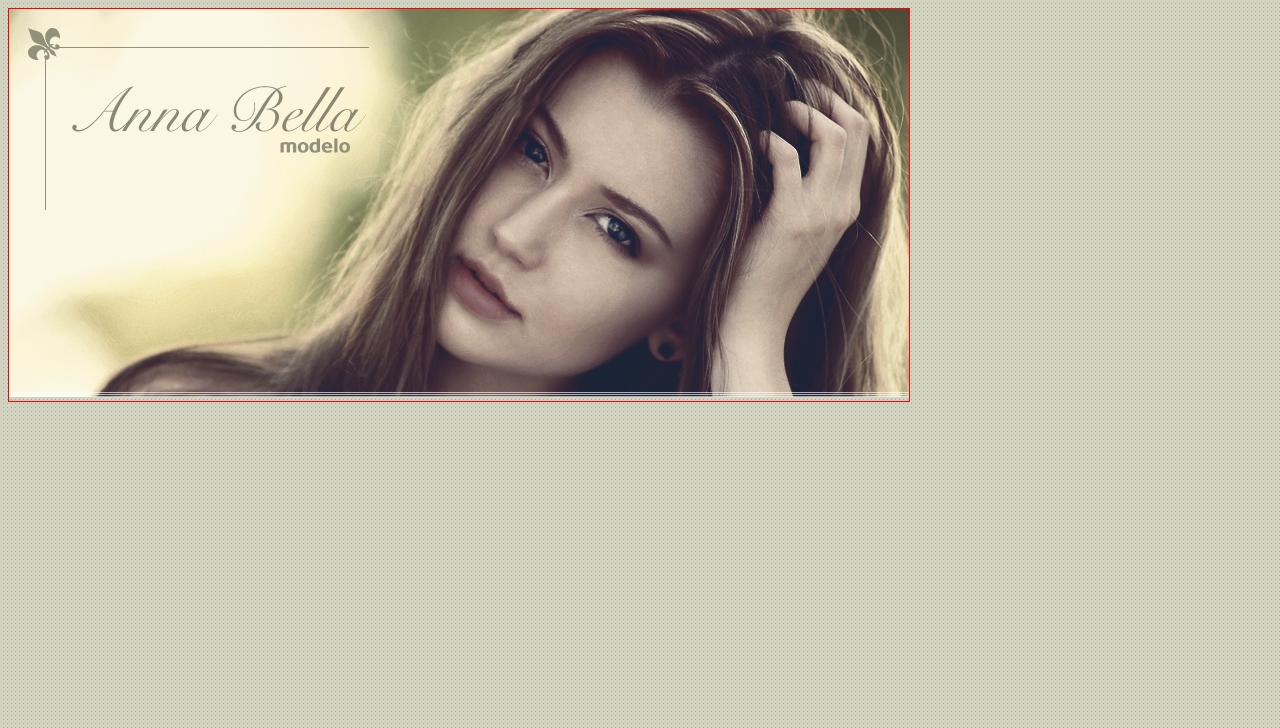
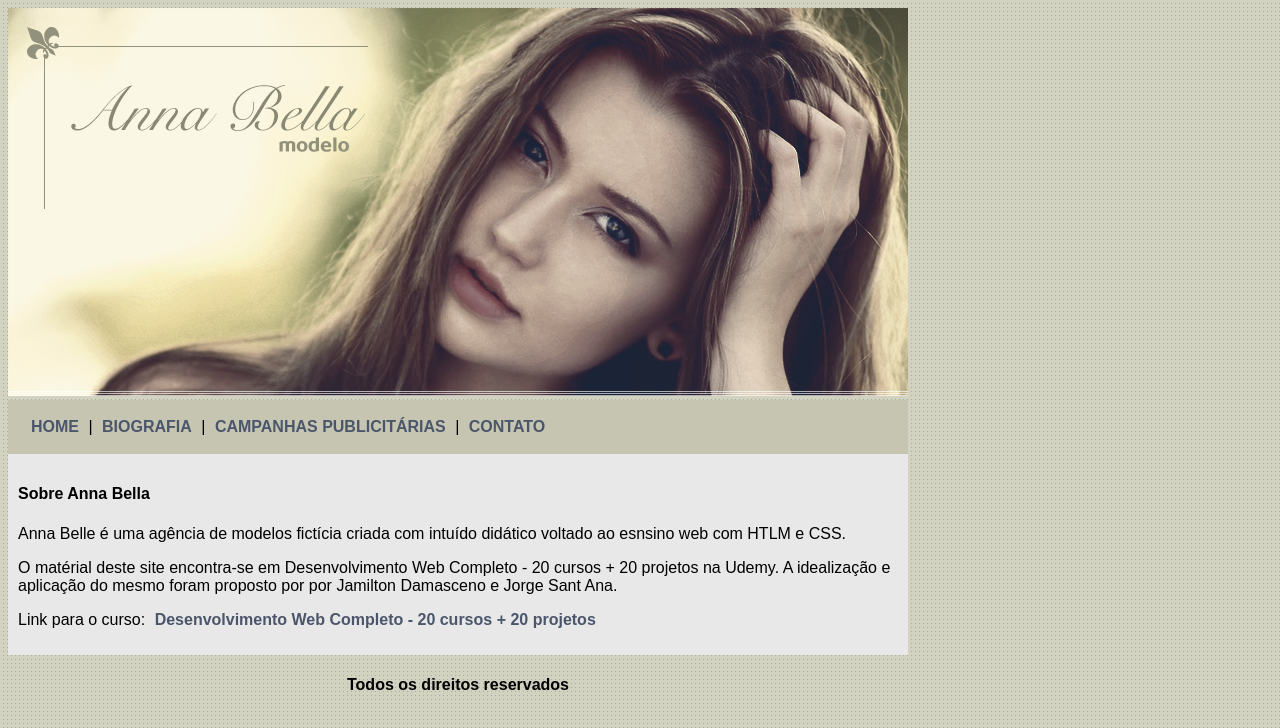
Before and after one commit to LeandroFranklin/Anna-Bella, a plain HTML site: page index.html in a window 1280 px wide. Shown: the top 728 px of the page. Drawn offline with Linux system fonts and the light colour scheme.

Commit message:
Anna Bella - parte 2

```diff
--- a/estilo.css
+++ b/estilo.css
@@ -6,7 +6,26 @@ body{
 }
 
 #principal{
-    border: 1px solid red;
     width: 900px;
+}
 
+#menu{
+    background: #c5c5b2;
+    padding: 18px;
 }
+
+#conteudo{
+    background-color: #e8e8e9;
+    padding: 10px;
+}
+
+#rodape{
+    text-align: center;
+}
+
+a{
+    color: #4b566a;
+    text-decoration: none;
+    font-weight: bold;
+    padding: 5px;
+}
--- a/index.html
+++ b/index.html
@@ -13,7 +13,34 @@
 
             <img src="imagens/capa.png">
 
+            <div id="menu">
+                <a href="">HOME</a> |
+                <a href="">BIOGRAFIA</a> |
+                <a href="">CAMPANHAS PUBLICITÁRIAS</a> |
+                <a href="">CONTATO</a>
+            </div>
+
+            <div id="conteudo">
+                <h4>Sobre Anna Bella</h4>
+
+                <p>Anna Belle é uma agência de modelos fictícia criada com intuído didático voltado ao esnsino web
+                    com HTLM e CSS.
+                </p>
+
+                <p>O matérial deste site encontra-se em Desenvolvimento Web Completo - 20 cursos + 20 projetos na Udemy.
+                    A idealização e aplicação do mesmo foram proposto
+                    por por Jamilton Damasceno e Jorge Sant Ana.
+                </p>
+
+                <p>Link para o curso: <a href="https://www.udemy.com/course/web-completo/">Desenvolvimento Web Completo - 20 cursos + 20 projetos</a></p>
+            </div>
+
+            <div id="rodape">
+                <h4>Todos os direitos reservados</h4>
+            </div>
+
         </div>
+
 
     </body>
 </html>
```
